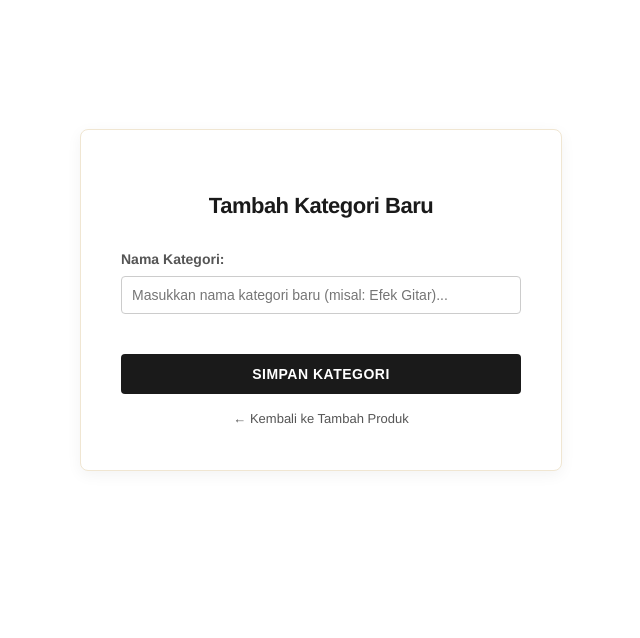
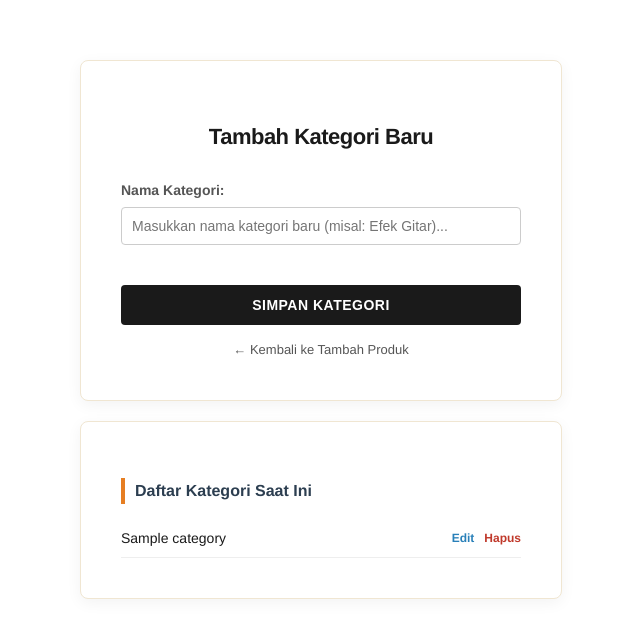
Before and after one commit to abak-sale/katalog_gitar, a Django app: page /category/new/ in a window 1280 px wide. Shown: the part 136-774 px from the top of the page, without its empty margins (319-959 px from the left). Run offline with Django 5.2, Linux system fonts and the light colour scheme; a user stored in the database is signed in; tables that the repository leaves empty hold one stand-in row (values such as "Sample post").

Commit message:
Menambahkan fitur edit dan hapus kategori

```diff
--- a/blogs/urls.py
+++ b/blogs/urls.py
@@ -5,7 +5,9 @@ from .views import (
     ProductCreateView,
     ProductUpdateView, # <-- Impor ini
     ProductDeleteView,  # <-- Impor ini
-    CategoryCreateView # <-- Impor class baru ini
+    CategoryCreateView,# <-- Impor class baru ini
+    CategoryUpdateView, # <-- Impor ini
+    CategoryDeleteView
 )
 
 urlpatterns = [
@@ -18,4 +20,7 @@ urlpatterns = [
     path("product/<int:pk>/delete/", ProductDeleteView.as_view(), name="product_delete"),
     # PATH BARU: Akses tambah kategori halaman web
     path("category/new/", CategoryCreateView.as_view(), name="category_new"),
+    # PATH BARU UNTUK EDIT & HAPUS KATEGORI (Menggunakan ID Kategori / <int:pk>)
+    path("category/<int:pk>/edit/", CategoryUpdateView.as_view(), name="category_edit"),
+    path("category/<int:pk>/delete/", CategoryDeleteView.as_view(), name="category_delete"),
 ]
--- a/blogs/views.py
+++ b/blogs/views.py
@@ -148,3 +148,28 @@ class CategoryCreateView(LoginRequiredMixin, CreateView):
     template_name = "category_new.html"
     success_url = reverse_lazy("product_new") # Setelah sukses simpan, otomatis balik ke halaman input produk
     login_url = "login"
+
+    # TAMBAHKAN FUNGSI INI:
+    def get_context_data(self, **kwargs):
+        context = super().get_context_data(**kwargs)
+        context['categories_list'] = Category.objects.all() # Mengambil semua list kategori untuk ditampilkan di bawah form
+        return context
+
+# =========================================================================
+# 7. HALAMAN EDIT KATEGORI (Locked)
+# =========================================================================
+class CategoryUpdateView(LoginRequiredMixin, UpdateView):
+    model = Category
+    form_class = CategoryForm
+    template_name = "category_edit.html"
+    success_url = reverse_lazy("product_new") # Setelah diedit, balik ke halaman tambah produk
+    login_url = "login"
+
+# =========================================================================
+# 8. HALAMAN HAPUS KATEGORI (Locked)
+# =========================================================================
+class CategoryDeleteView(LoginRequiredMixin, DeleteView):
+    model = Category
+    template_name = "category_delete.html"
+    success_url = reverse_lazy("product_new")
+    login_url = "login"
--- a/templates/category_new.html
+++ b/templates/category_new.html
@@ -1,23 +1,38 @@
 {% extends "base.html" %}
 
 {% block content %}
-<div class="login-clean-container">
+<div class="login-clean-container" style="display: flex; flex-direction: column; gap: 20px; align-items: center;">
+
     <div class="login-card">
         <h2>Tambah Kategori Baru</h2>
-
         <form method="post">
             {% csrf_token %}
-
             <div class="form-group">
                 {{ form.as_p }}
             </div>
-
             <button type="submit" class="btn-login-submit">Simpan Kategori</button>
         </form>
-
         <a href="{% url 'product_new' %}" style="display:block; text-align:center; margin-top:15px; font-size:13px; color:#555; text-decoration:none;">
             ← Kembali ke Tambah Produk
         </a>
     </div>
+
+    <div class="login-card" style="margin-top: 0;">
+        <h3 style="font-size: 16px; margin-bottom: 15px; border-left: 4px solid #e67e22; padding-left: 10px; color: #2c3e50;">Daftar Kategori Saat Ini</h3>
+        <ul style="list-style: none; padding: 0; margin: 0;">
+            {% for cat in view.get_context_data.categories_list %}
+                <li style="display: flex; justify-content: space-between; align-items: center; padding: 8px 0; border-bottom: 1px solid #eee; font-size: 14px;">
+                    <span>{{ cat.name }}</span>
+                    <div style="display: flex; gap: 10px;">
+                        <a href="{% url 'category_edit' cat.pk %}" style="color: #2980b9; text-decoration: none; font-weight: bold; font-size: 12px;">Edit</a>
+                        <a href="{% url 'category_delete' cat.pk %}" style="color: #c0392b; text-decoration: none; font-weight: bold; font-size: 12px;">Hapus</a>
+                    </div>
+                </li>
+            {% empty %}
+                <li style="color: #7f8c8d; font-size: 13px; text-align: center;">Belum ada kategori.</li>
+            {% endfor %}
+        </ul>
+    </div>
+
 </div>
 {% endblock content %}
```
Also changed, not shown: templates/category_delete.html (added, +22 -0 lines), templates/category_edit.html (added, +21 -0 lines).
